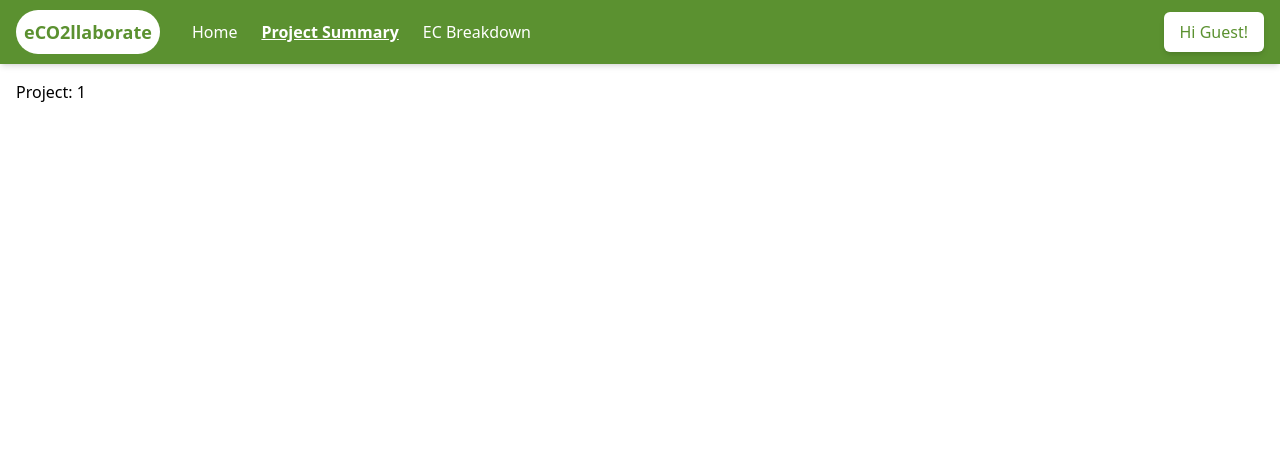
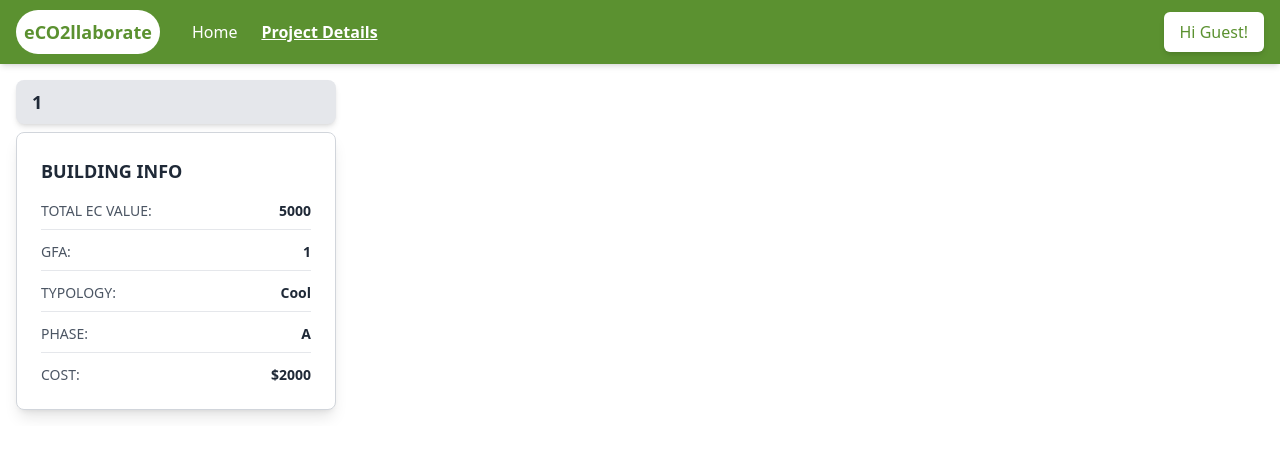
Before and after one commit to crimsonriffic/ifc-Embodied-Carbon-Calculator, a React (Vite) app in the folder frontend/: page /project/1 in a window 1280 px wide. Shown: the top 456 px of the page. Built offline with nearby package versions, Linux system fonts and the light colour scheme.

Commit message:
feat: added building info card

```diff
--- a/frontend/src/api/api.jsx
+++ b/frontend/src/api/api.jsx
@@ -79,3 +79,18 @@ export function uploadIfc({ updateType, inputComment, file }) {
     `Calling uploadIfc API where updateType: "${updateType}" and inputComment: "${inputComment} and file: ${file}"`
   );
 }
+
+export async function getProjectDetails({ projectId }) {
+  console.log("Project id is ", projectId);
+  return new Promise((resolve) => {
+    setTimeout(() => {
+      resolve({
+        total_ec: "5000",
+        gfa: "1",
+        typology: "Cool",
+        phase: "A",
+        cost: "$2000",
+      });
+    }, 1000);
+  });
+}
--- /dev/null
+++ b/frontend/src/components/BuildingInfoCard.jsx
@@ -0,0 +1,56 @@
+import { getProjectDetails } from "../api/api";
+import { useEffect, useState } from "react";
+export default function BuildingInfoCard() {
+  const [buildingInfo, setBuildingInfo] = useState([]);
+  useEffect(() => {
+    const fetchBuildingInfo = async () => {
+      try {
+        const data = await getProjectDetails(1);
+        console.log(data);
+        setBuildingInfo(data);
+      } catch (error) {
+        console.error("Failed to fetch projects: ", error);
+      }
+    };
+    fetchBuildingInfo();
+  }, []);
+  return (
+    <div className="bg-white shadow-lg rounded-lg p-6 border border-gray-300  sm:max-w-xs">
+      <h2 className="text-lg font-bold mb-4 text-gray-800">BUILDING INFO</h2>
+      <div className="space-y-3">
+        <div className="flex justify-between border-b pb-2">
+          <span className="text-sm font-medium text-gray-600">
+            TOTAL EC VALUE:
+          </span>
+          <span className="text-sm font-semibold text-gray-800">
+            {buildingInfo.total_ec}
+          </span>
+        </div>
+        <div className="flex justify-between border-b pb-2">
+          <span className="text-sm font-medium text-gray-600">GFA:</span>
+          <span className="text-sm font-semibold text-gray-800">
+            {buildingInfo.gfa}
+          </span>
+        </div>
+        <div className="flex justify-between border-b pb-2">
+          <span className="text-sm font-medium text-gray-600">TYPOLOGY:</span>
+          <span className="text-sm font-semibold text-gray-800">
+            {buildingInfo.typology}
+          </span>
+        </div>
+        <div className="flex justify-between border-b pb-2">
+          <span className="text-sm font-medium text-gray-600">PHASE:</span>
+          <span className="text-sm font-semibold text-gray-800">
+            {buildingInfo.phase}
+          </span>
+        </div>
+        <div className="flex justify-between">
+          <span className="text-sm font-medium text-gray-600">COST:</span>
+          <span className="text-sm font-semibold text-gray-800">
+            {buildingInfo.cost}
+          </span>
+        </div>
+      </div>
+    </div>
+  );
+}
--- a/frontend/src/components/NavBar.jsx
+++ b/frontend/src/components/NavBar.jsx
@@ -33,15 +33,7 @@ function Navbar() {
                 isActive ? "underline font-semibold" : "hover:underline"
               }
             >
-              Project Summary
-            </NavLink>
-            <NavLink
-              to="/ecbreakdown"
-              className={({ isActive }) =>
-                isActive ? "underline font-semibold" : "hover:underline"
-              }
-            >
-              EC Breakdown
+              Project Details
             </NavLink>
           </nav>
         </div>
--- a/frontend/src/pages/LoginPage.jsx
+++ b/frontend/src/pages/LoginPage.jsx
@@ -49,7 +49,7 @@ function LoginPage() {
                   value={inputUsername}
                   onChange={(e) => setInputUsername(e.target.value)}
                   className="w-full px-4 py-2 bg-white bg-opacity-20 border border-white border-opacity-30 rounded text-white placeholder-white focus:outline-none"
-                  placeholder="inputUsername"
+                  placeholder="USERNAME"
                   required
                 />
               </div>
--- a/frontend/src/pages/ProjectPage.jsx
+++ b/frontend/src/pages/ProjectPage.jsx
@@ -1,6 +1,7 @@
 import Navbar from "../components/NavBar";
 import { Link, useParams } from "react-router-dom";
 import ProjectErrorDialog from "./ProjectErrorDialog";
+import BuildingInfoCard from "../components/BuildingInfoCard";
 function ProjectPage() {
   const { projectName } = useParams();
   return (
@@ -9,7 +10,14 @@ function ProjectPage() {
       <div className="overflow-x-auto bg-white rounded-lg p-4 mt-16">
         {/**Check if project name exists */}
         {projectName ? (
-          <h1>Project: {decodeURIComponent(projectName)}</h1>
+          <div>
+            <div className="bg-gray-200 text-gray-800 rounded-lg px-4 py-2 flex items-center shadow-md mb-2 sm:max-w-xs">
+              <h1 className="text-lg font-semibold tracking-wide">
+                {decodeURIComponent(projectName)}
+              </h1>
+            </div>
+            <BuildingInfoCard />
+          </div>
         ) : (
           <ProjectErrorDialog />
         )}
--- a/frontend/tailwind.config.js
+++ b/frontend/tailwind.config.js
@@ -8,6 +8,7 @@ export default {
     "./src/pages/IfcDialog.jsx",
     "./src/pages/ProjectPage.jsx",
     "./src/pages/ProjectErrorDialog.jsx",
+    "./src/components/BuildingInfoCard.jsx",
   ],
   theme: {
     extend: {},
```
